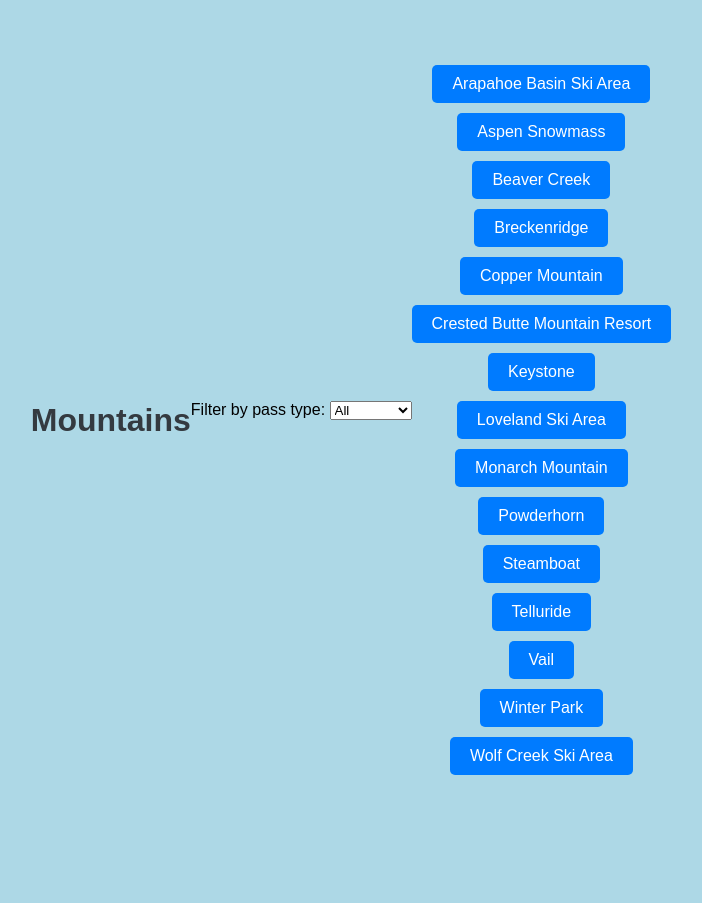
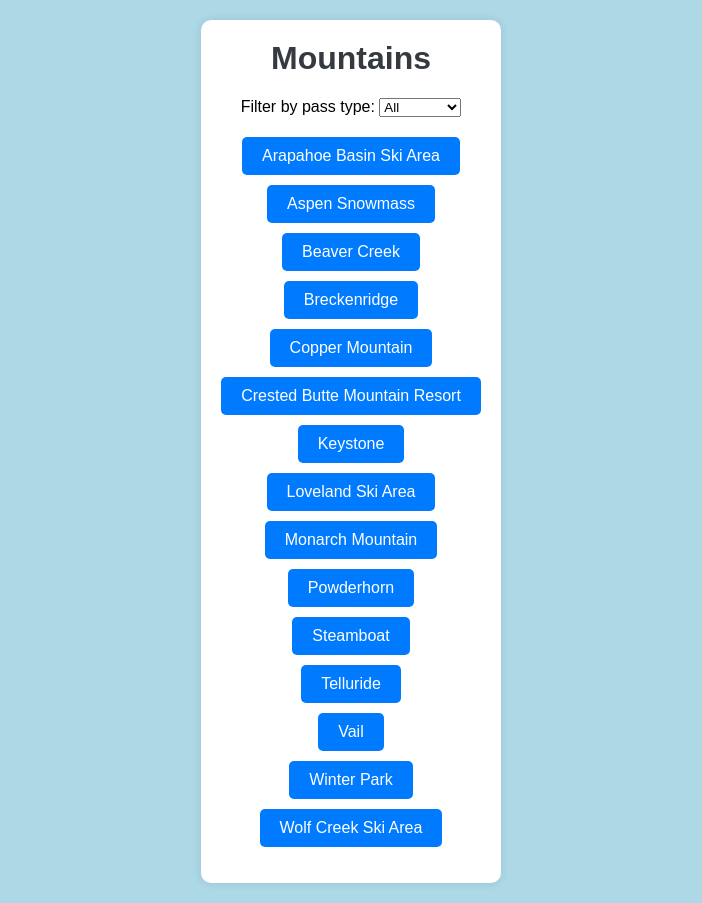
Before and after one commit to idonotwantthisaccount/3300_Project, a Django app: page / in a window 1280 px wide. Shown: the whole page, without its empty margins (289-991 px from the left). Before the commit the page ends 775 px from the top, so only its background shows below. Run offline with Django 5.2, Linux system fonts and the light colour scheme; data comes from the database, SQL or seed files in the repository.

Commit message:
Update mountains.html
More centering changes.

```diff
--- a/mountains/templates/mountains/mountains.html
+++ b/mountains/templates/mountains/mountains.html
@@ -15,9 +15,20 @@
             align-items: center; /* Center content vertically */
             min-height: 100vh; /* Ensure full viewport height */
         }
+        .container {
+            max-width: 600px; /* Adjust as needed */
+            text-align: center; /* Center align content within container */
+            background-color: #fff; /* White background for container */
+            padding: 20px;
+            border-radius: 10px;
+            box-shadow: 0 0 10px rgba(0,0,0,0.1); /* Subtle shadow effect */
+        }
         h1 {
             color: #343a40;
-            text-align: center; /* Center align the heading */
+            margin-top: 0; /* Remove default margin for h1 */
+        }
+        .dropdown {
+            margin-bottom: 20px;
         }
         .mountain-list {
             list-style-type: none;
@@ -42,14 +53,11 @@
         .mountain-button:hover {
             background-color: #0056b3;
         }
-        .dropdown {
-            margin-bottom: 20px;
-            text-align: center; /* Center align the dropdown */
-        }
     </style>
 </head>
 <body>
 
+<div class="container">
     <h1>Mountains</h1>
 
     <div class="dropdown">
@@ -69,6 +77,7 @@
         </li>
       {% endfor %}
     </ul>
+</div>
 
 <script>
     function filterMountains() {
```
Lines whose indentation alone changed are shown as unchanged.
